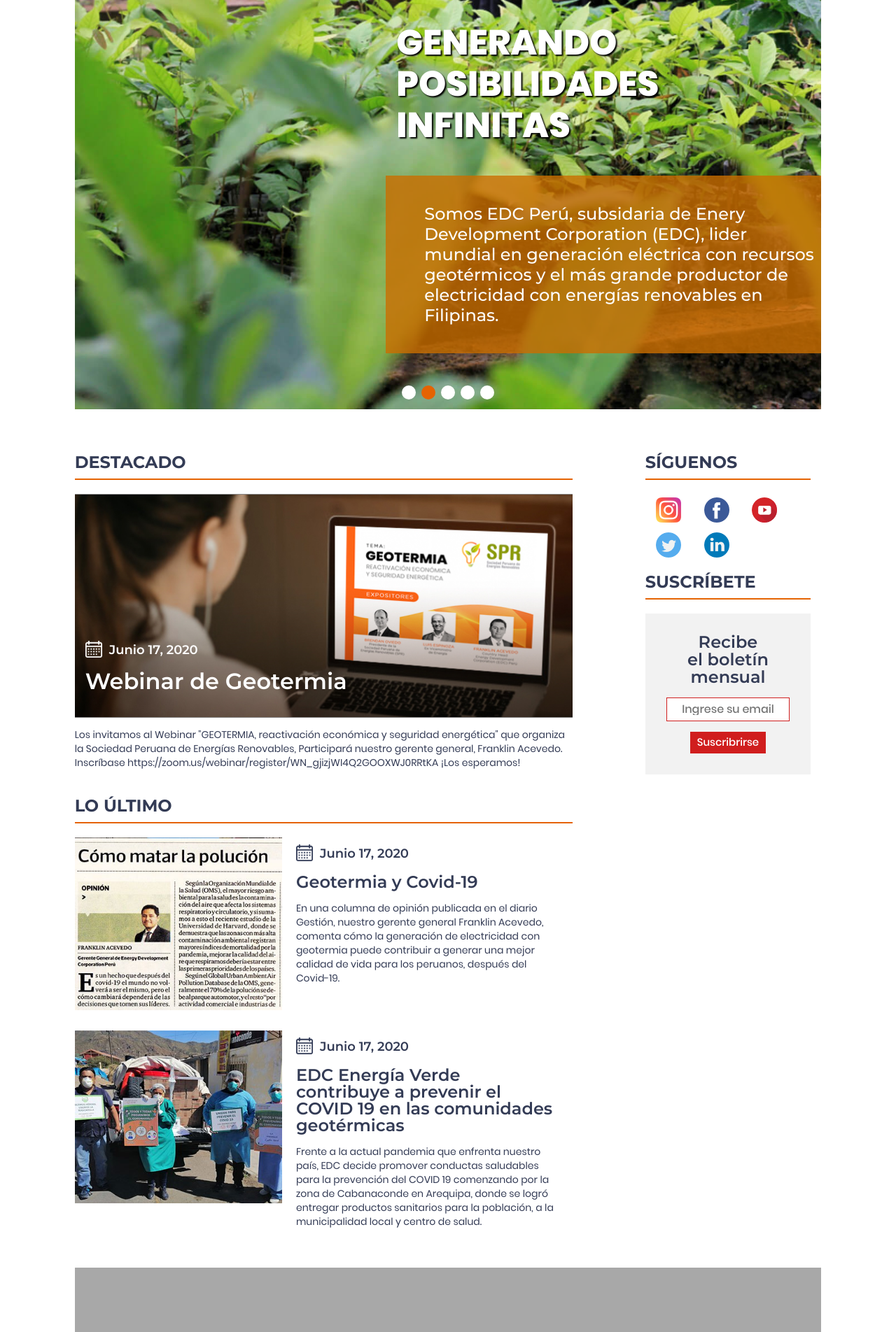
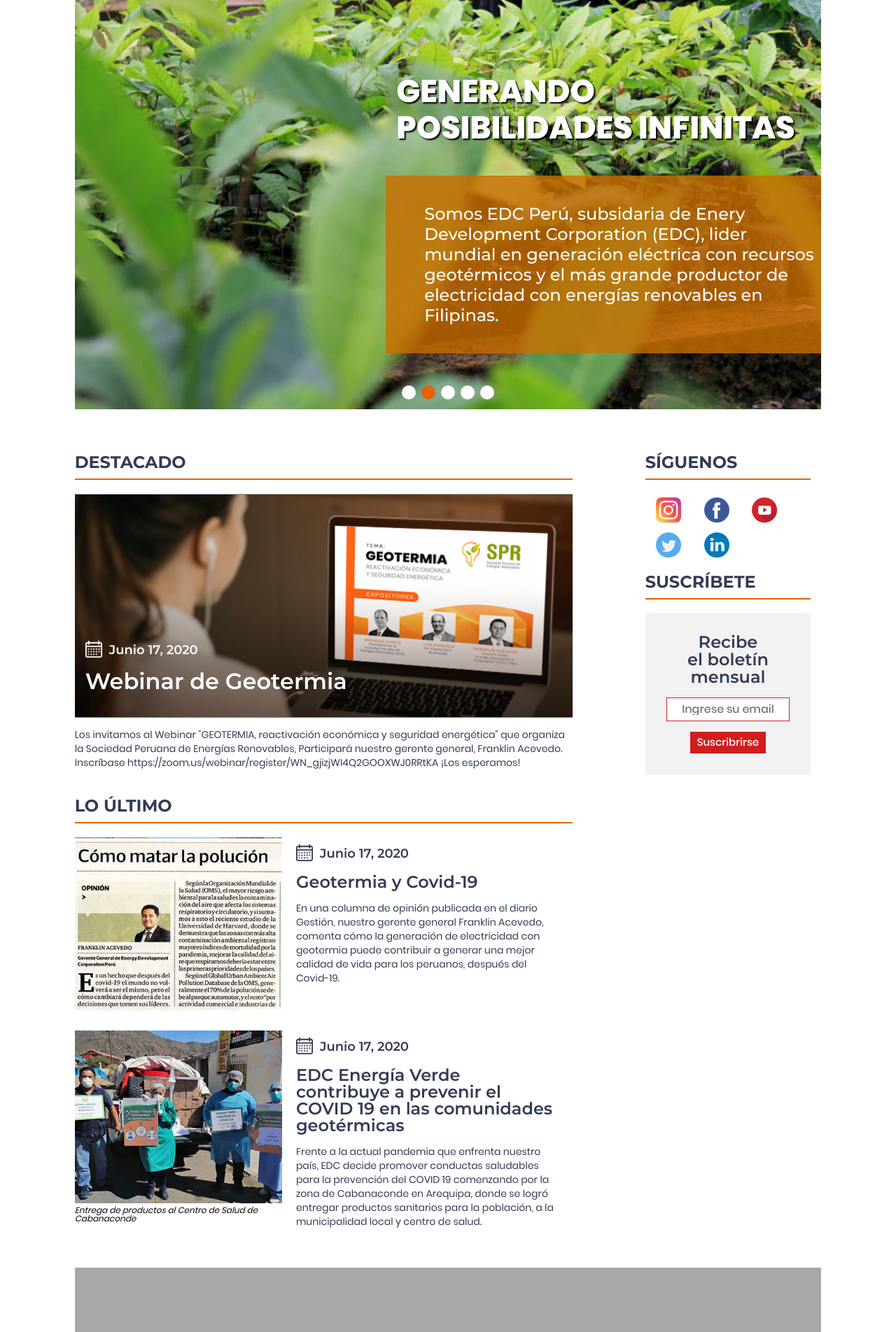
Before and after one commit to renzoarellano/edc_project, a PHP site: page /inicio?prod=1 in a window 1280 px wide. Shown: the part 165-2069 px from the top of the page at 70% size. Run offline with PHP 8.4, Linux system fonts and the light colour scheme; data that the repository does not hold is empty.

Commit message:
[FIX] New changes

```diff
--- a/app/css/style.css
+++ b/app/css/style.css
@@ -296,7 +296,7 @@
 .subnav-mobile li a:focus {
   text-decoration: none;
   color: #e56302;
-  font-size: 18px;
+  font-size: 20px;
 }
 
 
@@ -348,6 +348,13 @@
 }
 
 /*Inicio*/
+.detalleNoticia p{
+  color: black;
+  font-family: 'poppins_regular';
+  font-size: 12px;
+  font-style: italic;
+  margin: 0px;
+}
 .iconRedes{
   width: 36px;
 }
@@ -972,8 +979,8 @@
   }
 
   .tituloBanner h1 {
-    font-size: 50px;
-    line-height: 59px;
+    font-size: 45px;
+    line-height: 52px;
   }
   .tituloBanner2 h1 {
     font-size: 60px;
@@ -1111,7 +1118,7 @@
   }
 
   .textBanner {
-    font-size: 24px;
+    font-size: 20px;
     max-width: inherit;
   }
 
--- a/tpl/header.php
+++ b/tpl/header.php
@@ -95,19 +95,19 @@
         </a>
       </li>
       <li>
-        <a <?= $nosotros ?> href="#">Quiénes Somos</a>
+        <a <?= $nosotros ?> href="nosotros.php">Quiénes Somos</a>
       </li>
       <li>
-        <a <?= $edc ?> href="#">EDC en Perú</a>
+        <a <?= $edc ?> href="edc-en-peru.php">EDC en Perú</a>
       </li>
       <li>
-        <a <?= $responsabilidad ?> href="#">Responsabilidad Social</a>
+        <a <?= $responsabilidad ?> href="responsabilidad-social.php">Responsabilidad Social</a>
       </li>
       <li>
-        <a <?= $noticias ?> href="#">Noticias</a>
+        <a <?= $noticias ?> href="noticias.php">Noticias</a>
       </li>
       <li>
-        <a <?= $contacto ?> href="#">Contacto</a>
+        <a <?= $contacto ?> href="contacto.php">Contacto</a>
       </li>
     </ul>
   </div>
--- a/views/inicio.php
+++ b/views/inicio.php
@@ -193,6 +193,11 @@
                     <div class="row no-gutters">
                         <div class="col-12 col-md-5 col-lg-5 np">
                             <img class="imgUltimaNoticia" src="app/img/not4_edc.jpg" alt="">
+                            <div class="detalleNoticia col-12 np">
+                                <p>
+                                    Entrega de productos al Centro de Salud de Cabanaconde
+                                </p>
+                            </div>
                         </div>
                         <div class="col-12 col-md-7 col-lg-7 paddingUltimaNoticia">
                             <div class=" headUltimaNoticia">
--- a/views/nosotros.php
+++ b/views/nosotros.php
@@ -115,7 +115,7 @@
                         </div>
                         <div class="col-12 textoSectionNosotros np">
                             <p>
-                                NUestra visión es ser <b>el líder mundial</b> energía geotérmica.<br>
+                                Nuestra visión es ser <b>el líder mundial</b> energía geotérmica.<br>
                                 Nuestra misión es proporcionar a las presentes y futuras generaciones una vida mejor,
                                 con
                                 energía limpia y renovable.
```
